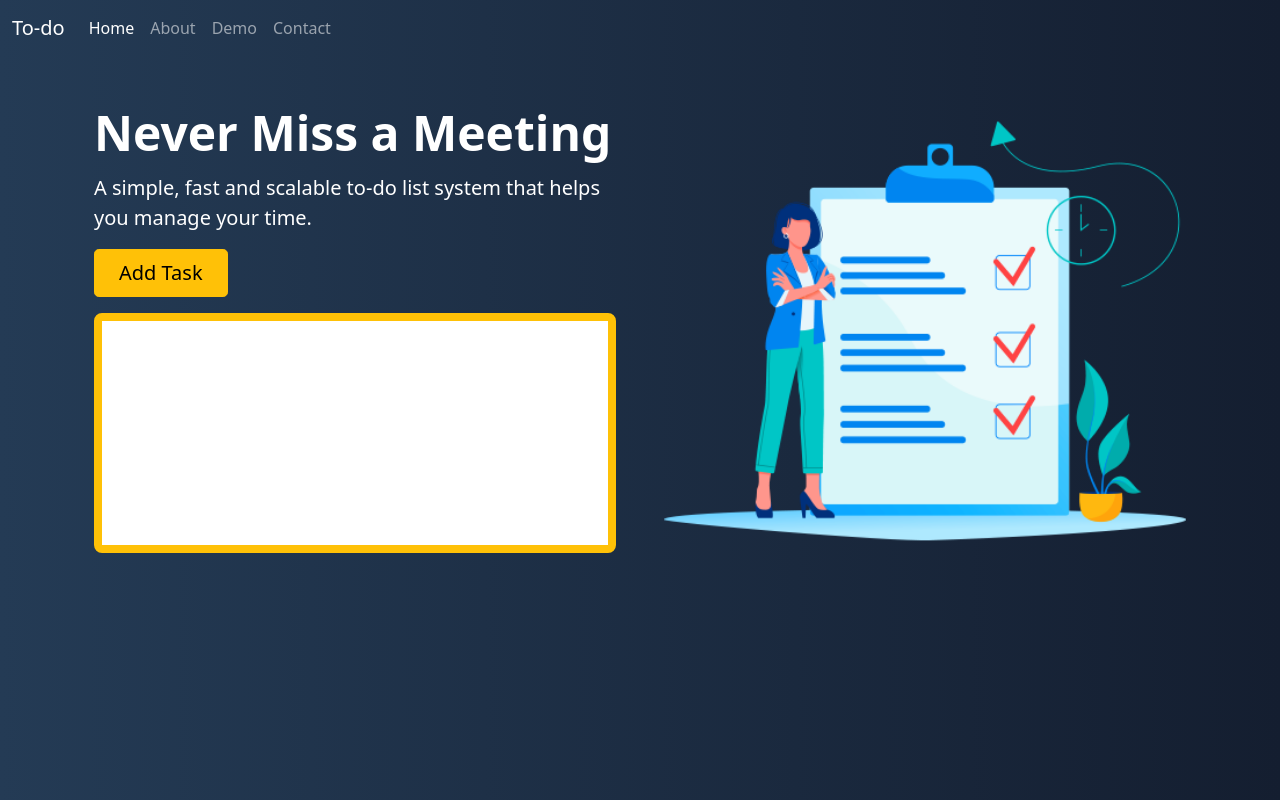
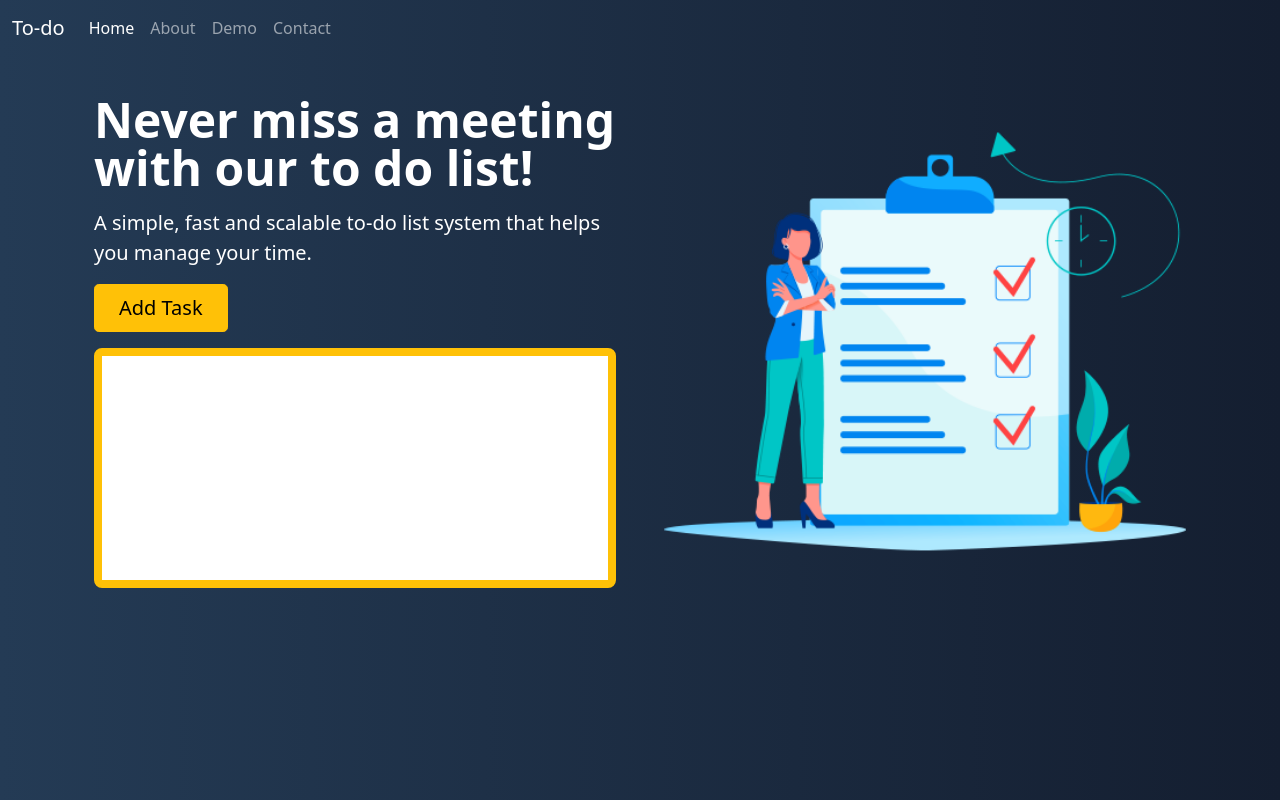
Before and after one commit to bkrenkler/FirstProject, a plain HTML site: page index.html in a window 1280 px wide. Drawn offline with nearby package versions, Linux system fonts and the light colour scheme.

Commit message:
Fixed some typos

```diff
--- a/index.html
+++ b/index.html
@@ -2,7 +2,7 @@
 <html lang="en">
 
 <head>
-    <title>First Project</title>
+    <title>First Project v2</title>
     <!-- Required meta tags -->
     <meta charset="utf-8">
     <meta name="viewport" content="width=device-width, initial-scale=1, shrink-to-fit=no">
@@ -51,7 +51,7 @@
                         loading="lazy">
                 </div>
                 <div class="col-lg-6">
-                    <h1 class="display-5 fw-bold lh-1 mb-3"> Never Miss a Meeting</h1>
+                    <h1 class="display-5 fw-bold lh-1 mb-3">Never miss a meeting with our to do list!</h1>
                     <p class="lead">A simple, fast and scalable to-do list system that helps you manage your time.
                     </p>
                     <div class="d-grid gap-2 d-md-flex justify-content-md-start">
```
